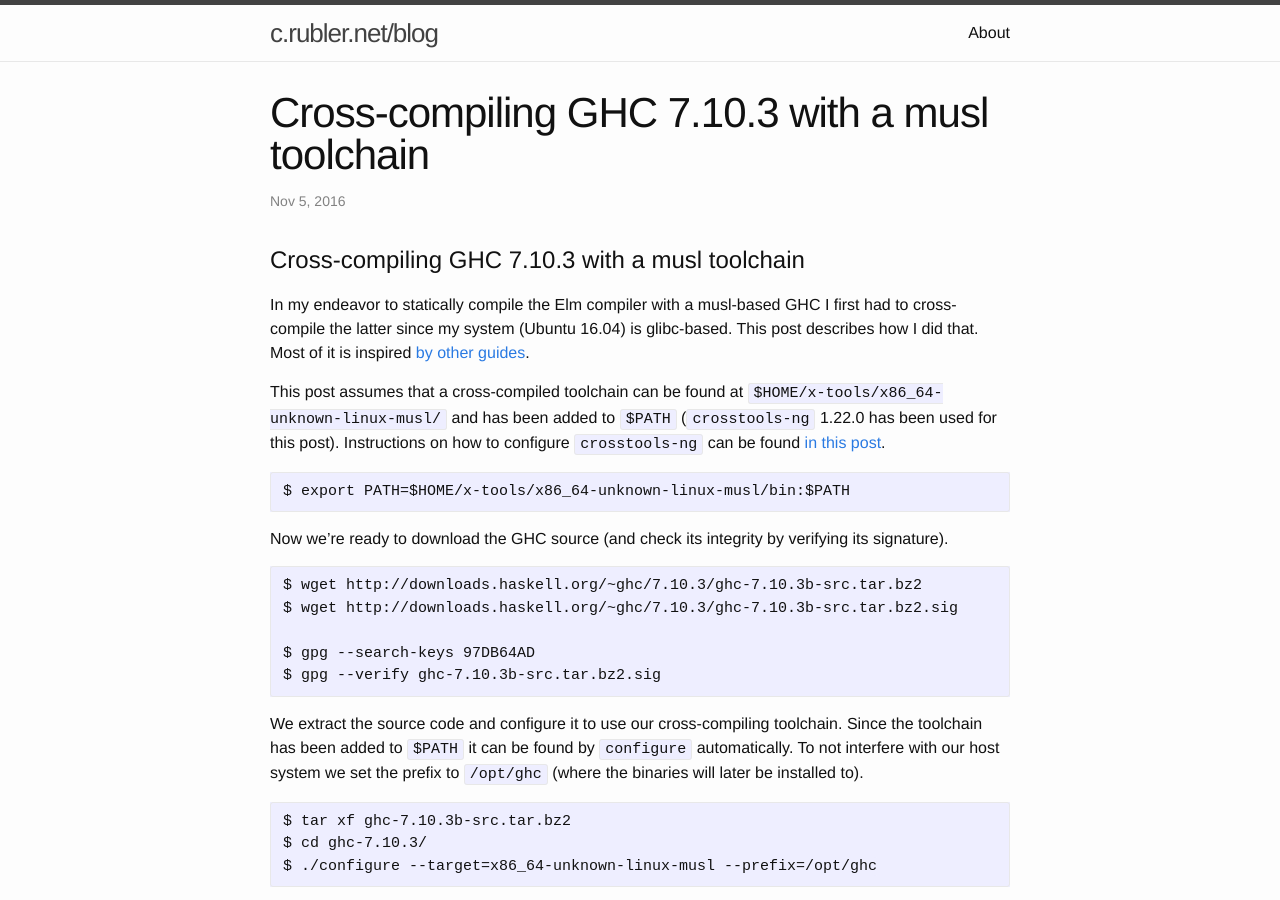
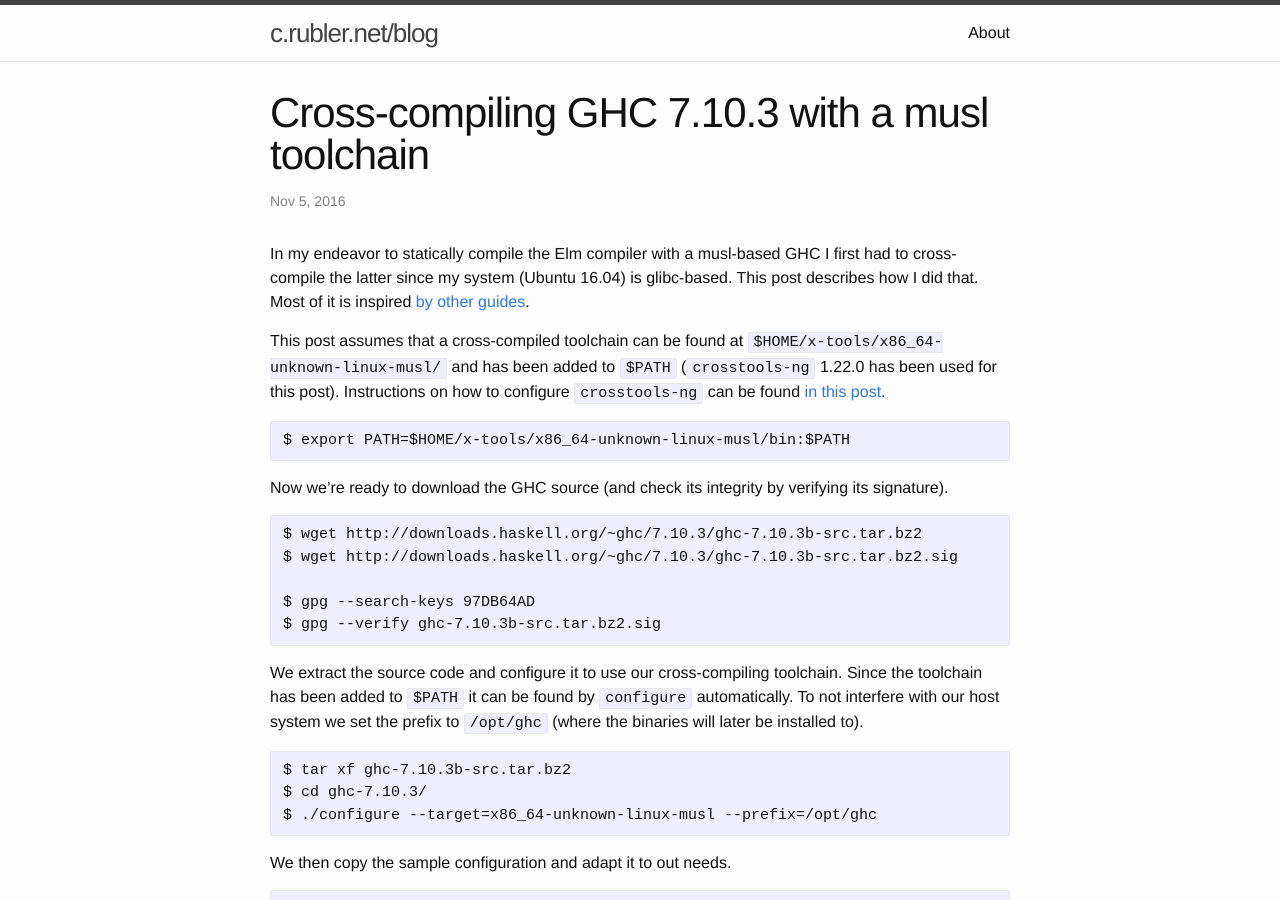
Before and after one commit to cruessler/blog, a Jekyll site: the page built from _posts/2016-11-05-cross-compiling-ghc.markdown, in a window 1280 px wide and 900 px high. Built offline with Jekyll 4.4.1, drawn with Linux system fonts in a browser that asks for light colours.

Commit message:
Remove header

```diff
--- a/_posts/2016-11-05-cross-compiling-ghc.markdown
+++ b/_posts/2016-11-05-cross-compiling-ghc.markdown
@@ -3,8 +3,6 @@ layout: post
 title:  "Cross-compiling GHC 7.10.3 with a musl toolchain"
 date:   2016-11-05 19:07:00 +0200
 ---
-# Cross-compiling GHC 7.10.3 with a musl toolchain
-
 In my endeavor to statically compile the Elm compiler with a musl-based GHC I
 first had to cross-compile the latter since my system (Ubuntu 16.04) is
 glibc-based. This post describes how I did that. Most of it is inspired [by][1]
```
